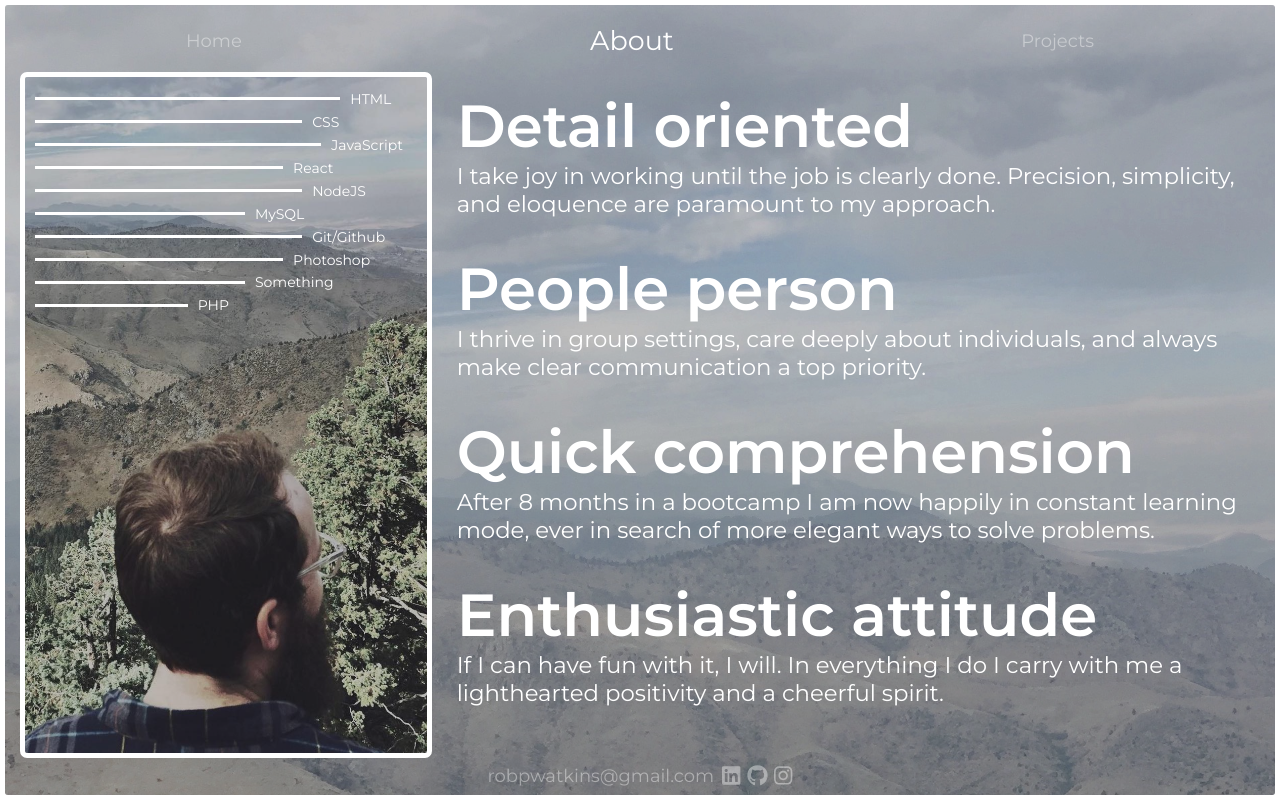
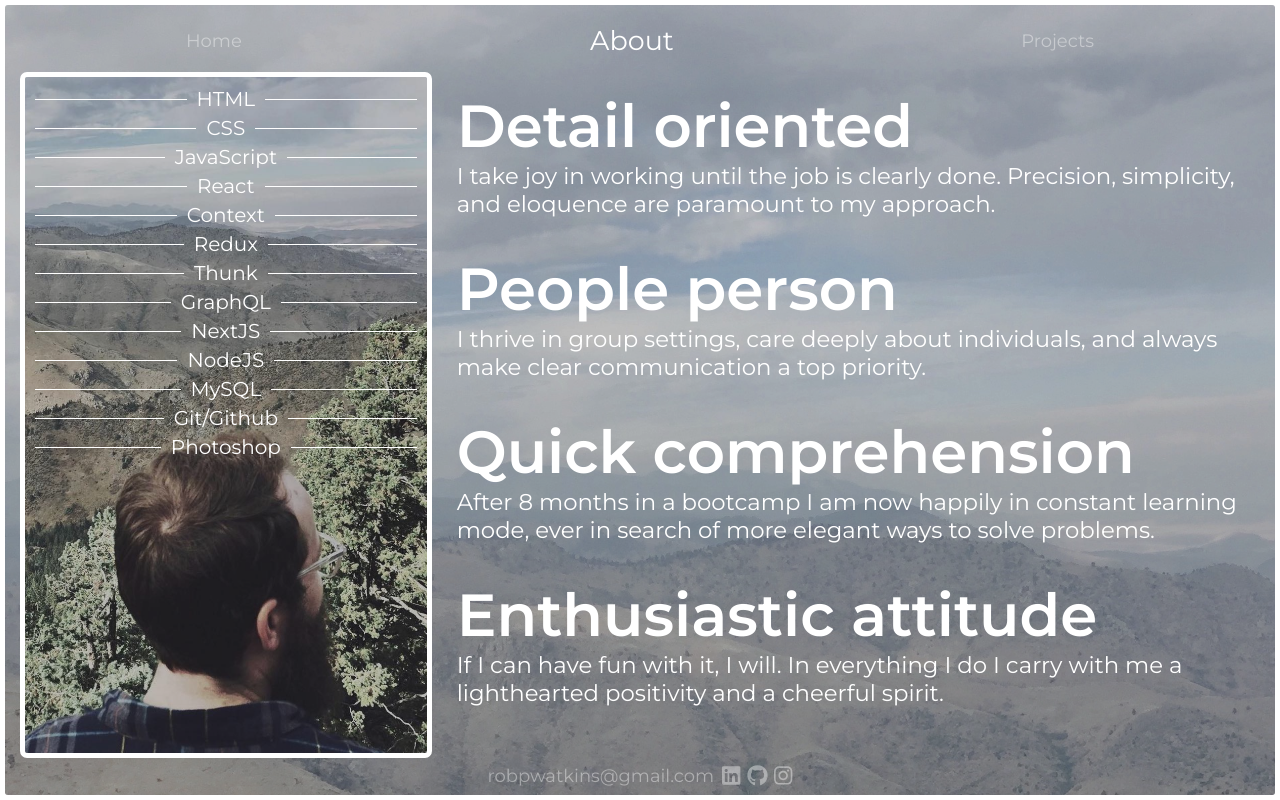
Before and after one commit to robpwatkins/robpwatkins, a React (Create React App) app: page /about in a window 1280 px wide. Built offline with nearby package versions, Linux system fonts and the light colour scheme.

Commit message:
good enough for now

```diff
--- a/src/components/About.css
+++ b/src/components/About.css
@@ -23,7 +23,7 @@
 .skills {
   display: flex;
   flex-direction: column;
-  height: 42%;
+  /* height: 42%; */
   justify-content: space-around;
 }
 
@@ -31,16 +31,17 @@
   display: flex;
   width: 100%;
   align-items: center;
-  justify-content: flex-start;
-  font-size: 14px;
+  padding-bottom: 5px;
+  /* justify-content: center; */
+  font-size: 20px;
 }
 
 .skill-box hr {
-  border-top: 3px solid white;
+  border-top: 1px solid white;
 }
 
 .skill-box p {
-  padding-left: 10px;
+  padding: 0 10px;
 }
 
 .skill-box div {
@@ -61,6 +62,26 @@
 
 .react {
   width: 65%;
+}
+
+.react-context {
+  width: 45%;
+}
+
+.redux {
+  width: 45%;
+}
+
+.redux-thunk {
+  width: 45%;
+}
+
+.graphQL {
+  width: 45%;
+}
+
+.nextJS {
+  width: 45%;
 }
 
 .nodeJS {
@@ -84,7 +105,7 @@
 }
 
 .otherSomething {
-  width: 55%;
+  width: 15%;
 }
 
 .mobile-box h1 {
@@ -150,7 +171,7 @@
   }
 
   .skills {
-    height: 35%;
+    /* height: 35%; */
   }
 
   .right-box {
--- a/src/components/About.js
+++ b/src/components/About.js
@@ -9,42 +9,67 @@ const About = () => {
         <div className="skill-box skill-box1">
                 <hr className="HTML" />
                 <p>HTML</p>
+                <hr className="HTML" />
               </div>
               <div className="skill-box skill-box2">
                 <hr className="CSS" />
                 <p>CSS</p>
+                <hr className="CSS" />
               </div>
               <div className="skill-box skill-box3">
                 <hr className="javaScript" />
                 <p>JavaScript</p>
+                <hr className="javaScript" />
               </div>
               <div className="skill-box skill-box4">
                 <hr className="react" />
                 <p>React</p>
+                <hr className="react" />
+              </div>
+              <div className="skill-box skill-box10">
+                <hr className="react-context" />
+                <p>Context</p>
+                <hr className="react-context" />
+              </div>
+              <div className="skill-box skill-box10">
+                <hr className="redux" />
+                <p>Redux</p>
+                <hr className="redux" />
+              </div>
+              <div className="skill-box skill-box10">
+                <hr className="redux-thunk" />
+                <p>Thunk</p>
+                <hr className="redux-thunk" />
+              </div>
+              <div className="skill-box skill-box10">
+                <hr className="graphQL" />
+                <p>GraphQL</p>
+                <hr className="graphQL" />
+              </div>
+              <div className="skill-box skill-box10">
+                <hr className="nextJS" />
+                <p>NextJS</p>
+                <hr className="nextJS" />
               </div>
               <div className="skill-box skill-box5">
                 <hr className="nodeJS" />
                 <p>NodeJS</p>
+                <hr className="nodeJS" />
               </div>
               <div className="skill-box skill-box6">
                 <hr className="mySQL" />
                 <p>MySQL</p>
+                <hr className="mySQL" />
               </div>
               <div className="skill-box skill-box9">
                 <hr className="github" />
                 <p>Git/Github</p>
+                <hr className="github" />
               </div>
               <div className="skill-box skill-box7">
                 <hr className="photoshop" />
                 <p>Photoshop</p>
-          </div>
-          <div className="skill-box skill-box10">
-            <hr className="otherSomething" />
-            <p>Something</p>
-          </div>
-          <div className="skill-box skill-box8">
-            <hr className="PHP" />
-            <p>PHP</p>
+                <hr className="photoshop" />
               </div>
         </div>
         <div className="mobile-right-box">
@@ -73,43 +98,72 @@ const About = () => {
               <div className="skill-box skill-box1">
                 <hr className="HTML" />
                 <p>HTML</p>
+                <hr className="HTML" />
               </div>
               <div className="skill-box skill-box2">
                 <hr className="CSS" />
                 <p>CSS</p>
+                <hr className="CSS" />
               </div>
               <div className="skill-box skill-box3">
                 <hr className="javaScript" />
                 <p>JavaScript</p>
+                <hr className="javaScript" />
               </div>
               <div className="skill-box skill-box4">
                 <hr className="react" />
                 <p>React</p>
+                <hr className="react" />
+              </div>
+              <div className="skill-box skill-box10">
+                <hr className="react-context" />
+                <p>Context</p>
+                <hr className="react-context" />
+              </div>
+              <div className="skill-box skill-box10">
+                <hr className="redux" />
+                <p>Redux</p>
+                <hr className="redux" />
+              </div>
+              <div className="skill-box skill-box10">
+                <hr className="redux-thunk" />
+                <p>Thunk</p>
+                <hr className="redux-thunk" />
+              </div>
+              <div className="skill-box skill-box10">
+                <hr className="graphQL" />
+                <p>GraphQL</p>
+                <hr className="graphQL" />
+              </div>
+              <div className="skill-box skill-box10">
+                <hr className="nextJS" />
+                <p>NextJS</p>
+                <hr className="nextJS" />
               </div>
               <div className="skill-box skill-box5">
                 <hr className="nodeJS" />
                 <p>NodeJS</p>
+                <hr className="nodeJS" />
               </div>
               <div className="skill-box skill-box6">
                 <hr className="mySQL" />
                 <p>MySQL</p>
+                <hr className="mySQL" />
               </div>
               <div className="skill-box skill-box9">
                 <hr className="github" />
                 <p>Git/Github</p>
+                <hr className="github" />
               </div>
               <div className="skill-box skill-box7">
                 <hr className="photoshop" />
                 <p>Photoshop</p>
+                <hr className="photoshop" />
               </div>
-              <div className="skill-box skill-box10">
-                <hr className="otherSomething" />
-                <p>Something</p>
-              </div>
-              <div className="skill-box skill-box8">
-                <hr className="PHP" />
-                <p>PHP</p>
-              </div>
+              {/* <div className="skill-box skill-box8"> */}
+                {/* <hr className="PHP" /> */}
+                {/* <p>PHP</p>                   */}
+              {/* </div> */}
             </div>
           </div>
         </div>
```
Lines whose indentation alone changed are shown as unchanged.
